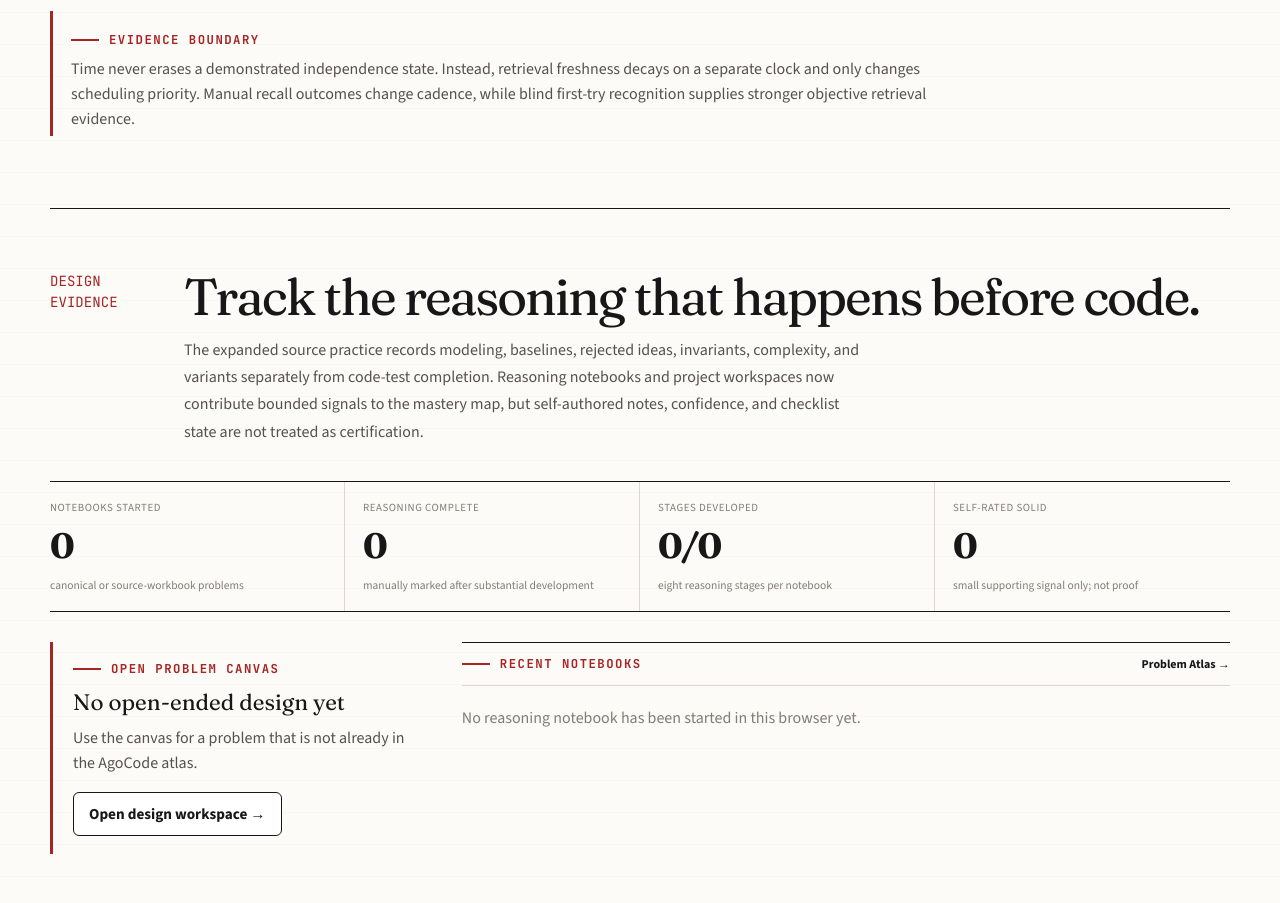
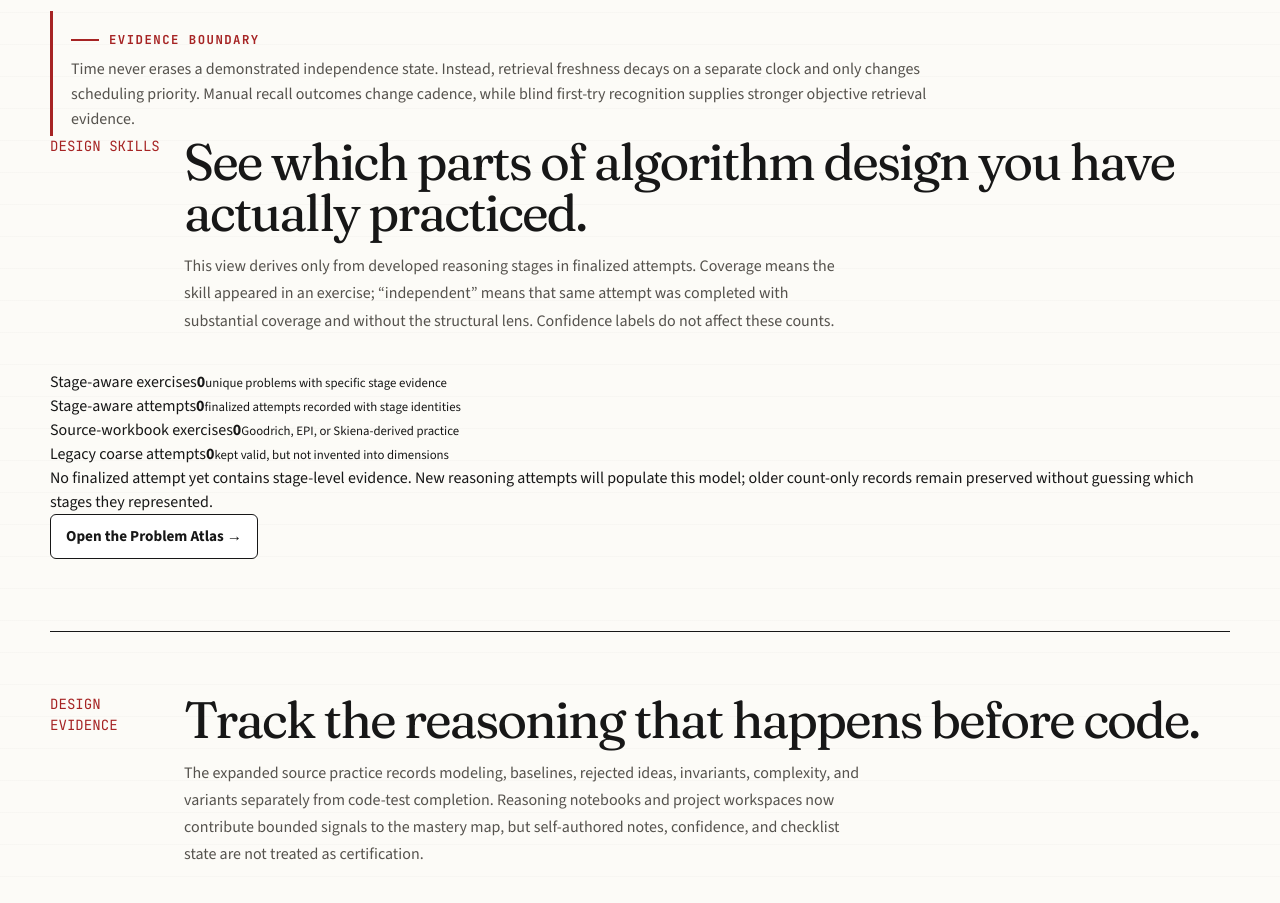
Before and after one commit to anatwork14/agocode, a Next.js app: page /progress in a window 1280 px wide. Shown: the part 5940-6843 px from the top of the page. Built offline with nearby package versions, Linux system fonts and the light colour scheme.

Commit message:
feat: add design-skill evidence to progress

```diff
--- a/app/progress/page.tsx
+++ b/app/progress/page.tsx
@@ -1,4 +1,5 @@
 import Link from "next/link";
+import { DesignSkillProgress } from "@/components/progress/DesignSkillProgress";
 import { ProblemIndependenceProgress } from "@/components/progress/ProblemIndependenceProgress";
 import { ProblemSolvingFriction } from "@/components/progress/ProblemSolvingFriction";
 import { ProgressDashboard } from "@/components/progress/ProgressDashboard";
@@ -26,6 +27,7 @@ export default function ProgressPage() {
         <section className="section" style={{ paddingTop: 44 }}>
           <ProgressDashboard />
           <ProblemIndependenceProgress />
+          <DesignSkillProgress />
           <ProblemSolvingProgress />
           <ProblemSolvingFriction />
         </section>
```
